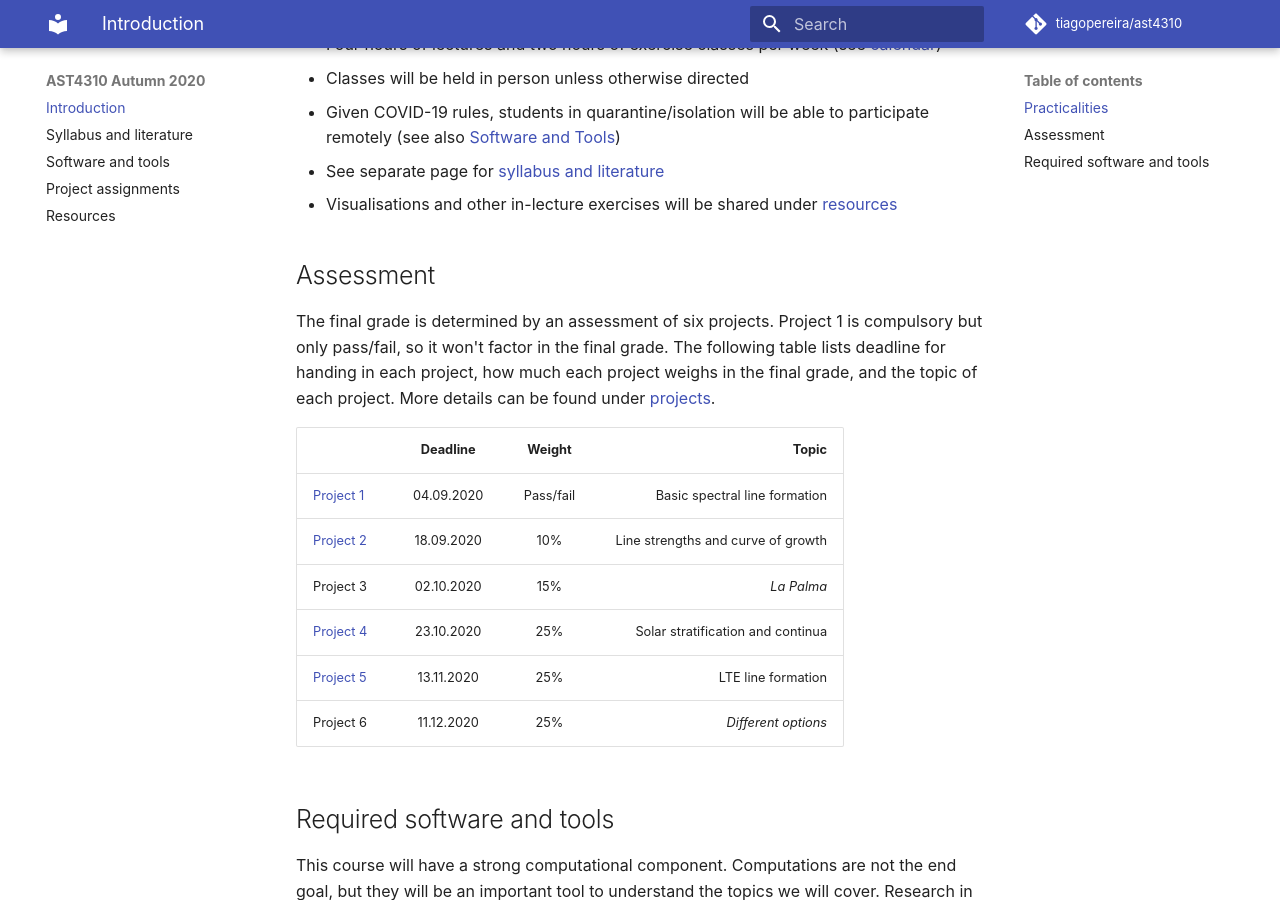
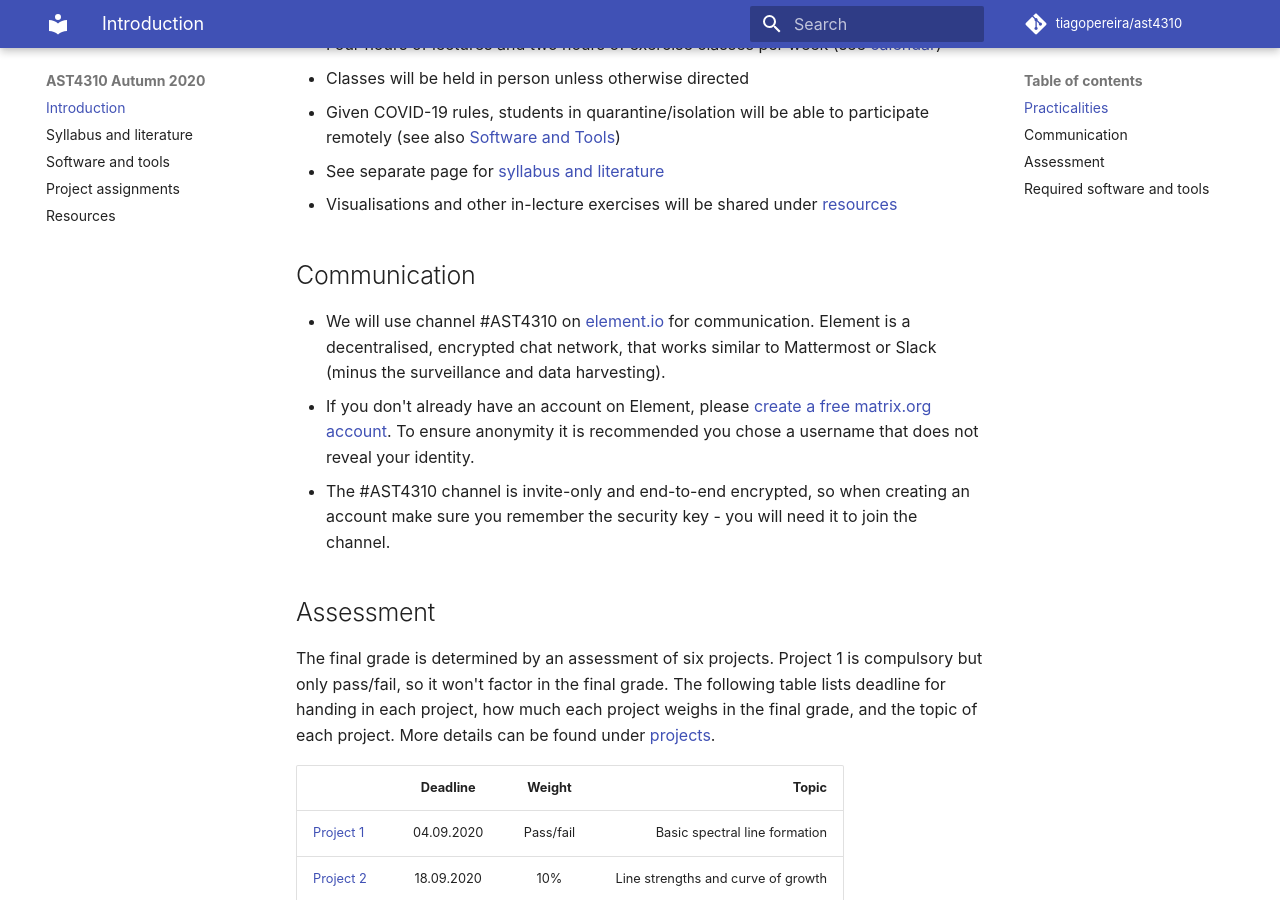
Before and after one commit to tiagopereira/ast4310_h20, an MkDocs documentation site: the page built from docs/index.md, in a window 1280 px wide and 900 px high, scrolled down 315 px. Built offline with MkDocs 1.6.1 and Material for MkDocs 9.7.7, drawn with Linux system fonts in a browser that asks for light colours; comment, search, counter and statistics services are not loaded.

Commit message:
Added details about Element.

```diff
--- a/docs/index.md
+++ b/docs/index.md
@@ -9,6 +9,12 @@ These pages contain a description of AST4310 and additional resources. The pages
 - Given COVID-19 rules, students in quarantine/isolation will be able to participate remotely (see also [Software and Tools](tools/))
 - See separate page for [syllabus and literature](literature/)
 - Visualisations and other in-lecture exercises will be shared under [resources](resources/)
+
+
+## Communication
+- We will use channel #AST4310 on [element.io](https://element.io/get-started) for communication. Element is a decentralised, encrypted chat network, that works similar to Mattermost or Slack (minus the surveillance and data harvesting).
+- If you don't already have an account on Element, please [create a free matrix.org account](https://app.element.io/). To ensure anonymity it is recommended you chose a username that does not reveal your identity.
+- The #AST4310 channel is invite-only and end-to-end encrypted, so when creating an account make sure you remember the security key - you will need it to join the channel.
 
 ## Assessment
 
```
Also changed, not shown: docs/tools.md (+1 -1 lines).
